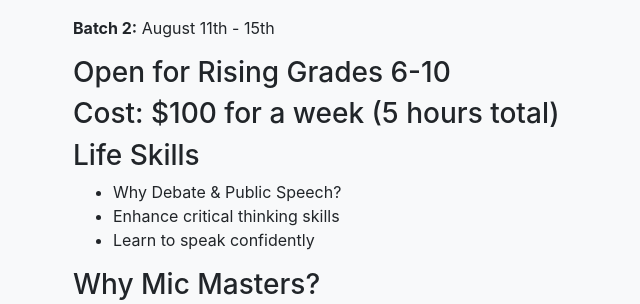
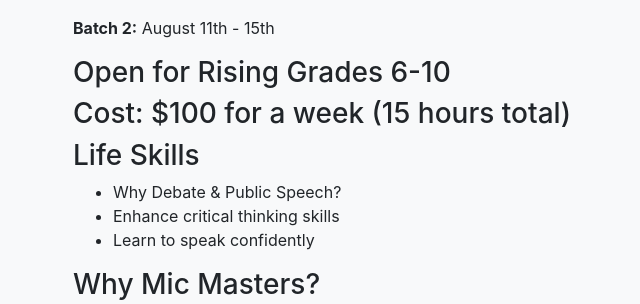
Before and after one commit to ckbitra/debate, a Flask app: page / in a window 1280 px wide. Shown: the part 1007-1311 px from the top of the page, without its empty margins (12-652 px from the left). Run offline with Flask 3, Linux system fonts and the light colour scheme; some libraries are stand-ins or nearby versions.

Commit message:
Update hours from 5 to 15

```diff
--- a/templates/index.html
+++ b/templates/index.html
@@ -39,7 +39,7 @@
         <p><strong>Batch 1:</strong> August 4th - 8th</p>
         <p><strong>Batch 2:</strong> August 11th - 15th</p>
         <h3>Open for Rising Grades 6-10</h3>
-        <h3>Cost: $100 for a week (5 hours total)</h3>
+        <h3>Cost: $100 for a week (15 hours total)</h3>
 
         <h3>Life Skills</h3>
         <ul>
```
